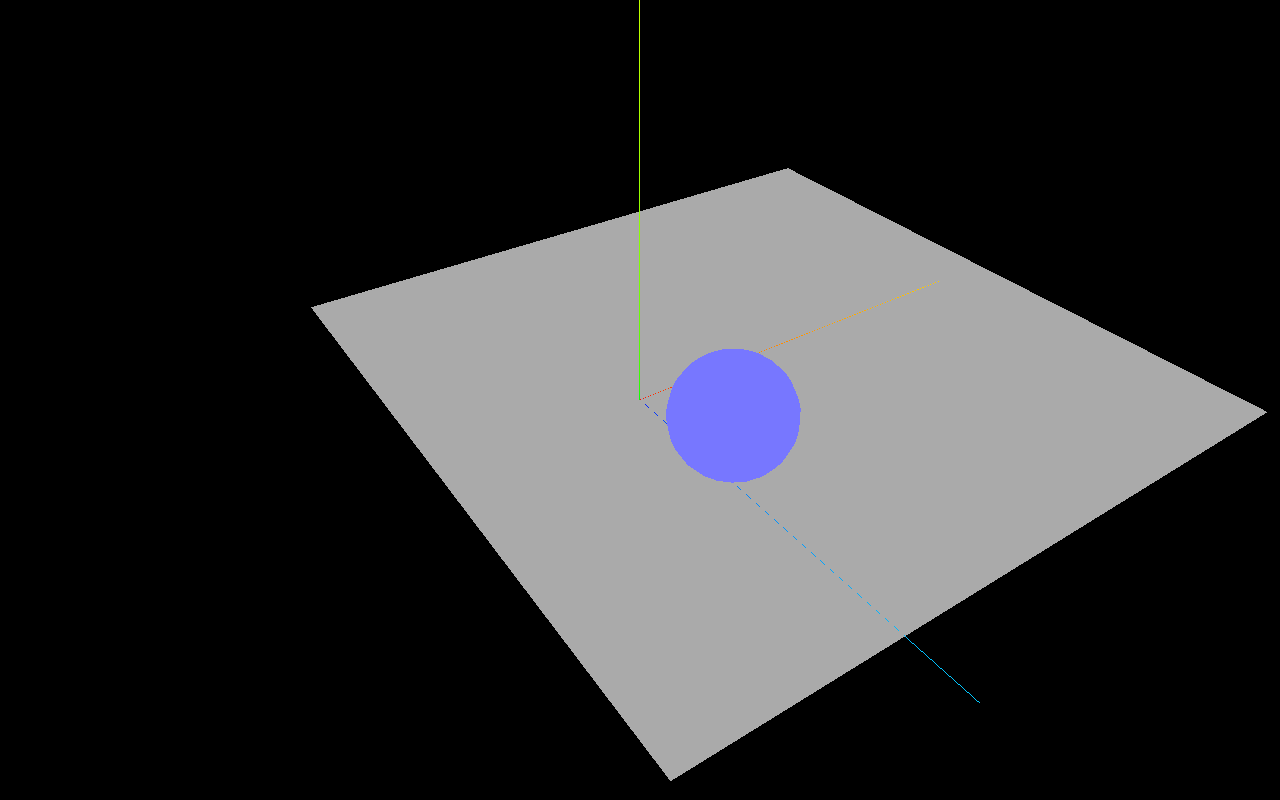
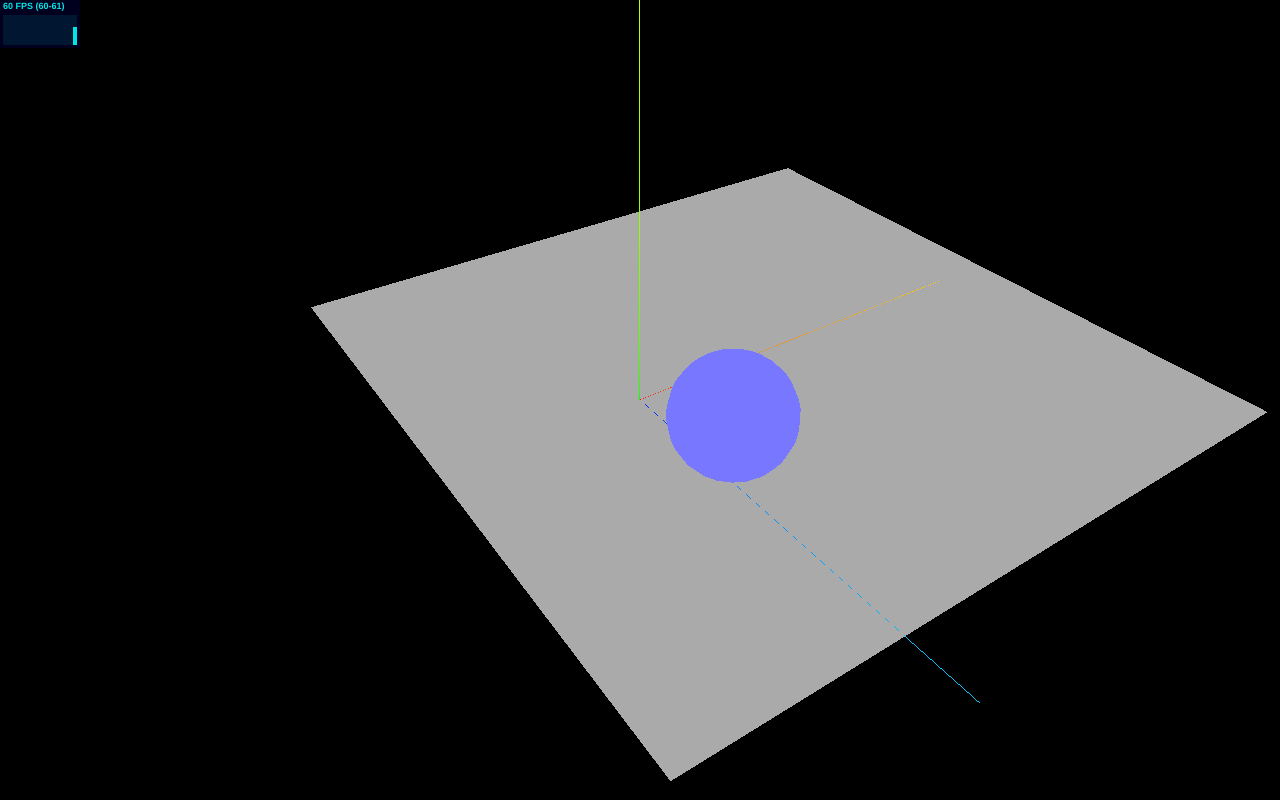
Before and after one commit to miticm/3DSphereSmash, a plain HTML site: page src/index.html in a window 1280 px wide. Drawn offline with nearby package versions, Linux system fonts and the light colour scheme.

Commit message:
Add stats to show fps

```diff
--- /dev/null
+++ b/src/helper/util.js
@@ -0,0 +1,16 @@
+/**
+ * Initialize the statistics domelement
+ *
+ * @param {Number} type 0: fps, 1: ms, 2: mb, 3+: custom
+ * @returns stats javascript object
+ */
+function initStats(type) {
+
+  var panelType = (typeof type !== 'undefined' && type) && (!isNaN(type)) ? parseInt(type) : 0;
+  var stats = new Stats();
+
+  stats.showPanel(panelType); // 0: fps, 1: ms, 2: mb, 3+: custom
+  document.body.appendChild(stats.dom);
+
+  return stats;
+}
--- a/src/index.html
+++ b/src/index.html
@@ -8,6 +8,8 @@
     <link rel="stylesheet" href="./index.css">
     <script src="./index.js"></script>
     <script src="../libs/three/build/three.js"></script>
+    <script src="../libs/util/Stats.js"></script>
+    <script src="./helper/util.js"></script>
 </head>
 <body>
     <!-- Div which will hold the Output -->
--- a/src/index.js
+++ b/src/index.js
@@ -1,6 +1,9 @@
 let scene, camera, renderer;
 
 function init() {
+
+  let stats = initStats();
+
   // listen to the resize events
   window.addEventListener("resize", onResize, false);
 
@@ -21,7 +24,7 @@ function init() {
   renderer.setSize(window.innerWidth, window.innerHeight);
 
   // show axes in the screen
-  var axes = new THREE.AxesHelper(30);
+  let axes = new THREE.AxesHelper(30);
   scene.add(axes);
 
   addPlane();
@@ -34,8 +37,14 @@ function init() {
   // add the output of the renderer to the html element
   document.getElementById("three-output").appendChild(renderer.domElement);
 
-  // render the scene
-  renderer.render(scene, camera);
+  renderScene()
+  function renderScene() {
+    stats.update();
+
+    // render using requestAnimationFrame
+    requestAnimationFrame(renderScene);
+    renderer.render(scene, camera);
+  }
 }
 
 function onResize() {
@@ -60,9 +69,9 @@ function addPlane() {
 
 function addSphere() {
   // create a sphere
-  var sphereGeometry = new THREE.SphereGeometry(4, 20, 20);
-  var sphereMaterial = new THREE.MeshBasicMaterial({ color: 0x7777ff });
-  var sphere = new THREE.Mesh(sphereGeometry, sphereMaterial);
+  let sphereGeometry = new THREE.SphereGeometry(4, 20, 20);
+  let sphereMaterial = new THREE.MeshBasicMaterial({ color: 0x7777ff });
+  let sphere = new THREE.Mesh(sphereGeometry, sphereMaterial);
 
   // position the sphere
   sphere.position.set(0, 5, 10);
```
